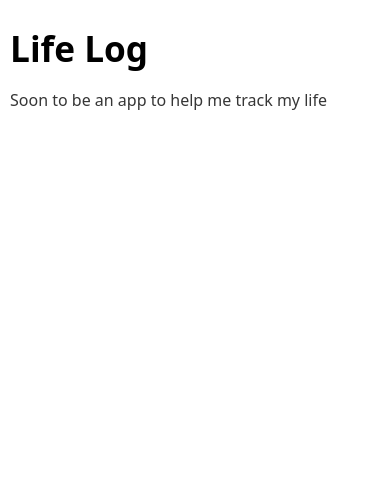
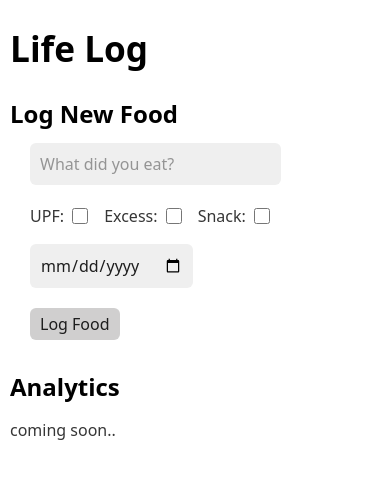
Before and after one commit to samGPU/life-log, a website built with Vite: page index.html in a window 390 px wide. Built offline with nearby package versions, Linux system fonts and the light colour scheme; some packages are replaced by stand-ins of ours; no server answers.

Commit message:
Food logger works

```diff
--- /dev/null
+++ b/customStyles.css
@@ -0,0 +1,28 @@
+#new-food-log {
+    display: flex;
+    flex-flow: row nowrap;
+    justify-content: left;
+    align-items: center;
+    gap: 10px;
+
+    button[type="submit"] {
+        padding: 5px 10px;
+    }
+}
+
+#check-group {
+    display: flex;
+    flex-flow: row nowrap;
+    justify-content: left;
+    align-items: center;
+    gap: 10px;
+}
+
+@media (max-width: 600px) {
+    #new-food-log {
+        flex-flow: column nowrap;
+        align-items: flex-start;
+
+        margin-left: 20px;
+    }
+}
--- a/index.html
+++ b/index.html
@@ -7,7 +7,67 @@
     <title>Life Log</title>
   </head>
   <body>
-    <div id="app"></div>
-    <script type="module" src="/main.js"></script>
+    <header>
+      <h1>Life Log</h1>
+    </header>
+    <div id="food-submit">
+      <h2>Log New Food</h2>
+      <form id="new-food-log">
+        <div>
+          <label>
+            <input
+              type="text"
+              name="foodName"
+              placeholder="What did you eat?"
+              required
+            />
+          </label>
+        </div>
+        <div id="check-group">
+          <div>
+            <label>
+              UPF:
+              <input
+                type="checkbox"
+                name="UPF"
+              />
+            </label>
+          </div>
+          <div>
+            <label>
+              Excess:
+              <input
+                type="checkbox"
+                name="excess"
+              />
+            </label>
+          </div>
+          <div>
+            <label>
+              Snack:
+              <input
+                type="checkbox"
+                name="snack"
+              />
+            </label>
+          </div>
+        </div>
+        <div>
+          <label>
+            <input
+              type="date"
+              name="date"
+              required
+            />
+          </label>
+        </div>
+        <button type="submit">Log Food</button>
+      </form>
+    </div>
+    <div id="food-data">
+      <h2>Analytics</h2>
+      <p>coming soon..</p>
+    </div>
+  <script type="module" src="/main.js"></script>
   </body>
 </html>
--- a/main.js
+++ b/main.js
@@ -1,10 +1,50 @@
 import './style.css'
+import './customStyles.css'
 
-document.querySelector('#app').innerHTML = `
-  <div>
-    <h1>Life Log</h1>
-    <p>
-      Soon to be an app to help me track my life
-    </p>
-  </div>
-`
+import { initializeApp } from "firebase/app";
+import { getAuth, onAuthStateChanged } from "firebase/auth";
+import { getFirestore, collection, addDoc, Timestamp } from "firebase/firestore";
+
+// Your web app's Firebase configuration
+const firebaseConfig = {
+  apiKey: "AIzaSyD6HZNHBpoqoDkseuaNjdK1gLZnDQW-6Y0",
+  authDomain: "food-log-65827.firebaseapp.com",
+  projectId: "food-log-65827",
+  storageBucket: "food-log-65827.firebasestorage.app",
+  messagingSenderId: "536300635957",
+  appId: "1:536300635957:web:37721f81c1de4077606e7c"
+};
+
+// Initialize Firebase
+const app = initializeApp(firebaseConfig);
+const db = getFirestore(app);
+const auth = getAuth(app);
+
+onAuthStateChanged(auth, (user) => {
+  console.log('Firebase is ready');
+  const newFoodLog = document.querySelector('#new-food-log');
+  newFoodLog.addEventListener('submit', submitNewFoodLog);
+});
+
+async function submitNewFoodLog(event) {
+  console.log('submitNewFoodLog');
+  event.preventDefault();
+
+  const form = event.target;
+  const data = {
+    food: form.foodName.value,
+    UPF: form.UPF.checked,
+    excess: form.excess.checked,
+    snack: form.snack.checked,
+    date: Timestamp.fromDate(form.date.valueAsDate),
+  }
+
+  try {
+    const docRef = await addDoc(collection(db, "food-logs"), data);
+    console.log("Document written with ID: ", docRef.id);
+  } catch (e) {
+    console.error("Error adding document: ", e);
+  }
+
+  form.reset();
+}
--- a/package.json
+++ b/package.json
@@ -11,5 +11,8 @@
   },
   "devDependencies": {
     "vite": "^5.4.10"
+  },
+  "dependencies": {
+    "firebase": "^11.0.1"
   }
 }
```
Also changed, not shown: 1 other file.
